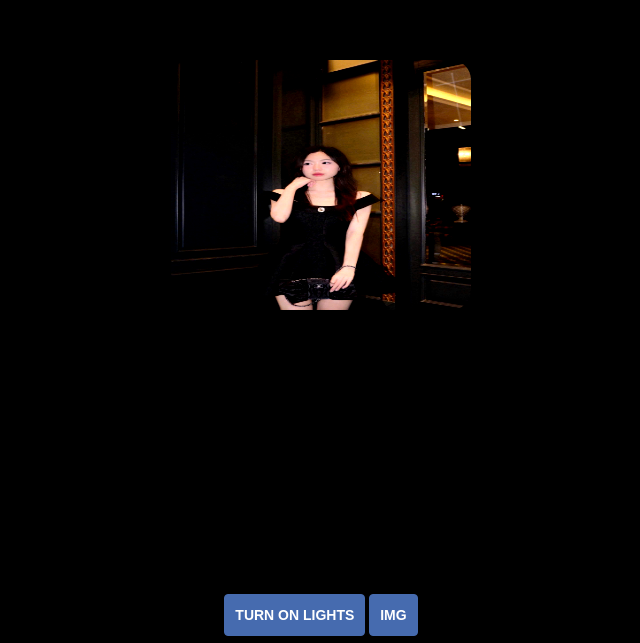
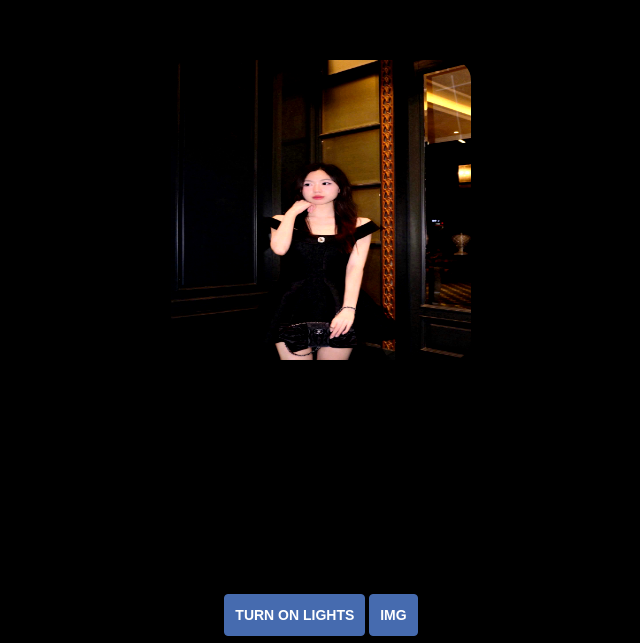
Before and after one commit to Chaun09/HPBD, a plain HTML site: page index.html in a window 1280 px wide. Shown: the part 157-800 px from the top of the page, without its empty margins (319-959 px from the left). Drawn offline with Linux system fonts and the light colour scheme.

Commit message:
Update index.html

```diff
--- a/index.html
+++ b/index.html
@@ -98,7 +98,7 @@
 
         </div>
         <div class="col-md-12 text-center">
-            <img src="imgs/linhgg.png.jpg" height="250px" onpause="1" id="1" style="border-radius: 20px;
+            <img src="imgs/linhgg.png.jpg" height="300px" onpause="1" id="1" style="border-radius: 20px;
     filter: contrast(1.2) brightness(1.1);
     width: 300px;
   " class="bannar1">
```
